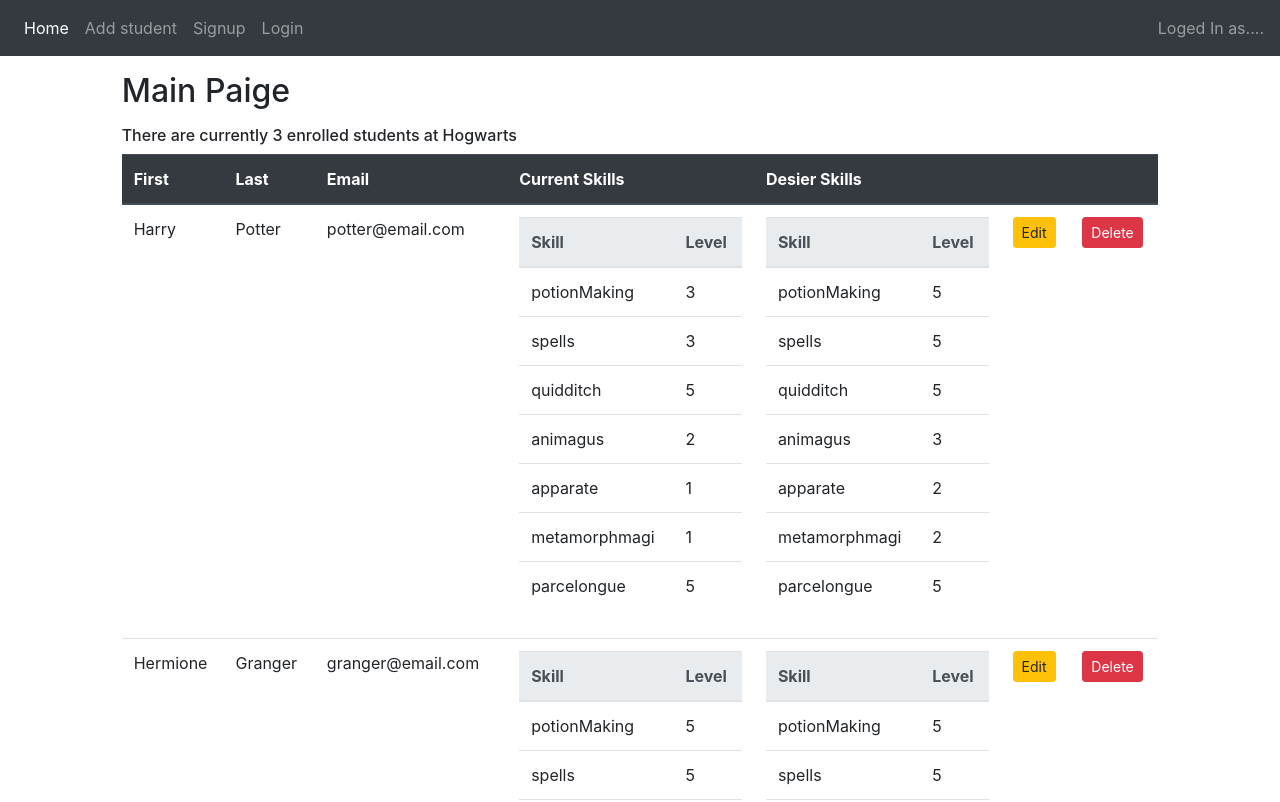
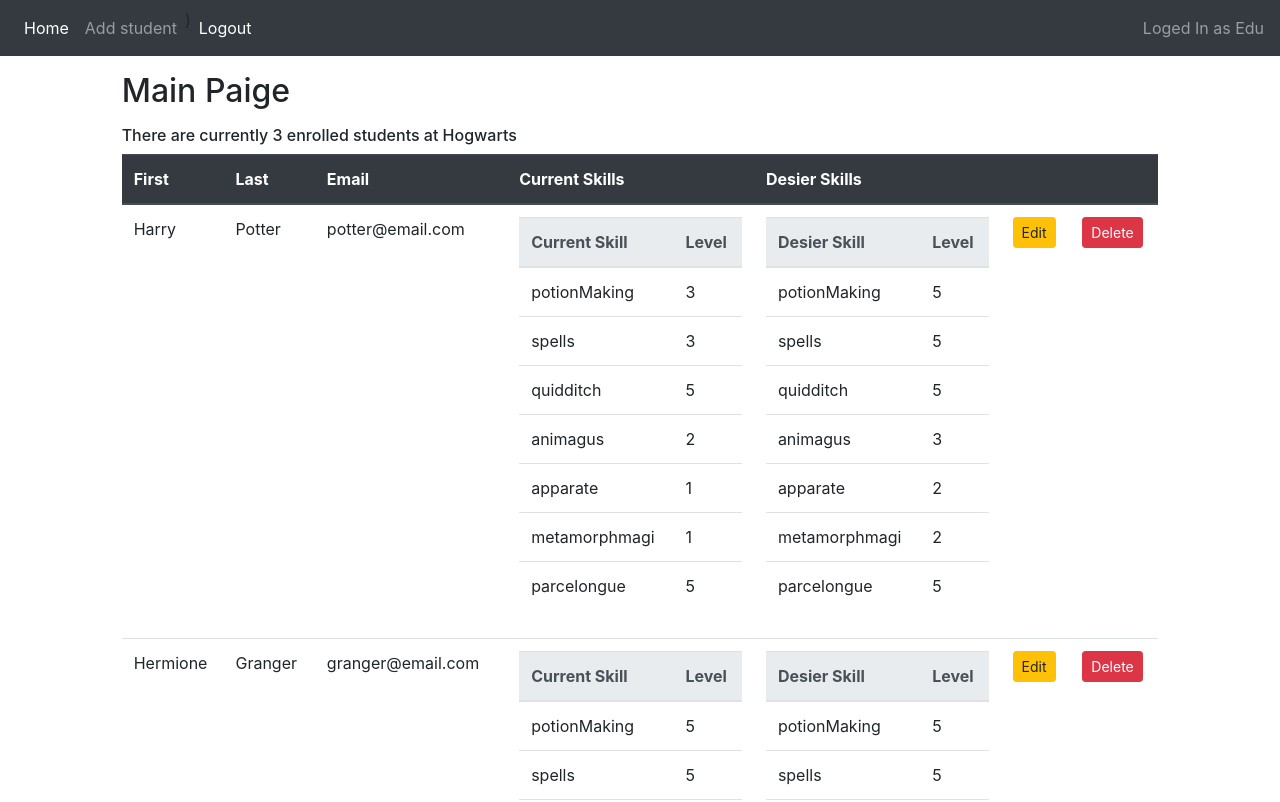
Before and after one commit to israeltechchallenge/hogwarts-react-edumarg, a React (Create React App) app: page /home in a window 1280 px wide. Shown: the top 802 px of the page. Built offline with nearby package versions, Linux system fonts and the light colour scheme.

Commit message:
uplifted state for students and currentadmin

```diff
--- a/src/App.js
+++ b/src/App.js
@@ -1,4 +1,4 @@
-import React from "react";
+import React, { Component } from "react";
 import "bootstrap/dist/css/bootstrap.css";
 import {
   BrowserRouter as Router,
@@ -13,13 +13,124 @@ import SignUp from "./components/adminSignup";
 import Student from "./components/student";
 import NotFound from "./components/notFound";
 
-function App() {
+const mockStudents = [
+  {
+    id: "1a2b3c4e",
+    firstName: "Harry",
+    lastName: "Potter",
+    email: "potter@email.com",
+    currentSkills: {
+      potionMaking: "3",
+      spells: "3",
+      quidditch: "5",
+      animagus: "2",
+      apparate: "1",
+      metamorphmagi: "1",
+      parcelongue: "5",
+    },
+    desierSkills: {
+      potionMaking: "5",
+      spells: "5",
+      quidditch: "5",
+      animagus: "3",
+      apparate: "2",
+      metamorphmagi: "2",
+      parcelongue: "5",
+    },
+  },
+  {
+    id: "5f6g7h8i",
+    firstName: "Hermione",
+    lastName: "Granger",
+    email: "granger@email.com",
+    currentSkills: {
+      potionMaking: "5",
+      spells: "5",
+      quidditch: "1",
+      animagus: "2",
+      apparate: "3",
+      metamorphmagi: "1",
+      parcelongue: "1",
+    },
+    desierSkills: {
+      potionMaking: "5",
+      spells: "5",
+      quidditch: "1",
+      animagus: "4",
+      apparate: "4",
+      metamorphmagi: "5",
+      parcelongue: "1",
+    },
+  },
+  {
+    id: "1a2b5f6g",
+    firstName: "Ron",
+    lastName: "Weasley",
+    email: "rweasley@email.com",
+    currentSkills: {
+      potionMaking: "2",
+      spells: "2",
+      quidditch: "2",
+      animagus: "3",
+      apparate: "3",
+      metamorphmagi: "3",
+      parcelongue: "1",
+    },
+    desierSkills: {
+      potionMaking: "4",
+      spells: "4",
+      quidditch: "5",
+      animagus: "3",
+      apparate: "3",
+      metamorphmagi: "3",
+      parcelongue: "1",
+    },
+  },
+];
+
+const mockAdmins = [
+  {
+    id: "a1b2c3d4",
+    firstName: "Edu",
+    lastName: "Marg",
+    email: "edu@mail.com",
+    password: "12345",
+  },
+];
+
+class App extends Component {
+  state = {
+    students: mockStudents,
+    admins: mockAdmins,
+    currentAdmin: "Edu",
+  };
+
+  handleLogin() {}
+  handleLogOut() {
+    this.setState({ currentAdmin: "" });
+  }
+  handleNewAdmin() {}
+  handleNewStudent() {}
+
+  render() {
     return (
       <React.Fragment>
         <Router>
-        <NavBar />
+          <NavBar
+            currentAdmin={this.state.currentAdmin}
+            handleLogOut={() => this.handleLogOut()}
+          />
           <Switch>
-          <Route path="/home" render={(props) => <MainPage {...props} />} />
+            <Route
+              path="/home"
+              render={(props) => (
+                <MainPage
+                  students={this.state.students}
+                  currentAdmin={this.state.currentAdmin}
+                  {...props}
+                />
+              )}
+            />
             <Route path="/signup" render={(props) => <SignUp {...props} />} />
             <Route path="/login" render={(props) => <LogIn {...props} />} />
             <Route path="/student" render={(props) => <Student {...props} />} />
@@ -31,5 +142,6 @@ function App() {
       </React.Fragment>
     );
   }
+}
 
 export default App;
--- a/src/components/mainPage.jsx
+++ b/src/components/mainPage.jsx
@@ -1,87 +1,17 @@
 import React, { Component } from "react";
 
-const mockStudents = [
-  {
-    id: "1a2b3c4e",
-    firstName: "Harry",
-    lastName: "Potter",
-    email: "potter@email.com",
-    currentSkills: {
-      potionMaking: "3",
-      spells: "3",
-      quidditch: "5",
-      animagus: "2",
-      apparate: "1",
-      metamorphmagi: "1",
-      parcelongue: "5",
-    },
-    desierSkills: {
-      potionMaking: "5",
-      spells: "5",
-      quidditch: "5",
-      animagus: "3",
-      apparate: "2",
-      metamorphmagi: "2",
-      parcelongue: "5",
-    },
-  },
-  {
-    id: "5f6g7h8i",
-    firstName: "Hermione",
-    lastName: "Granger",
-    email: "granger@email.com",
-    currentSkills: {
-      potionMaking: "5",
-      spells: "5",
-      quidditch: "1",
-      animagus: "2",
-      apparate: "3",
-      metamorphmagi: "1",
-      parcelongue: "1",
-    },
-    desierSkills: {
-      potionMaking: "5",
-      spells: "5",
-      quidditch: "1",
-      animagus: "4",
-      apparate: "4",
-      metamorphmagi: "5",
-      parcelongue: "1",
-    },
-  },
-  {
-    id: "1a2b5f6g",
-    firstName: "Ron",
-    lastName: "Weasley",
-    email: "rweasley@email.com",
-    currentSkills: {
-      potionMaking: "2",
-      spells: "2",
-      quidditch: "2",
-      animagus: "3",
-      apparate: "3",
-      metamorphmagi: "3",
-      parcelongue: "1",
-    },
-    desierSkills: {
-      potionMaking: "4",
-      spells: "4",
-      quidditch: "5",
-      animagus: "3",
-      apparate: "3",
-      metamorphmagi: "3",
-      parcelongue: "1",
-    },
-  },
-];
-
 class MainPage extends Component {
-  state = { students: mockStudents };
+  constructor(props) {
+    super(props);
+    this.state = { students: this.props.students };
+  }
   render() {
     const enrolledStudents = this.state.students.length;
     return (
       <React.Fragment>
         <div className="col-md-10 mx-auto">
+          {this.props.currentAdmin && (
+            <React.Fragment>
               <h2 className="my-3">Main Paige</h2>
               <h6>
                 {enrolledStudents
@@ -110,7 +40,7 @@ class MainPage extends Component {
                         <table className="table">
                           <thead className="thead-light">
                             <tr>
-                          <th scope="col">Skill</th>
+                              <th scope="col">Current Skill</th>
                               <th scope="col">Level</th>
                             </tr>
                           </thead>
@@ -130,7 +60,7 @@ class MainPage extends Component {
                         <table className="table">
                           <thead className="thead-light">
                             <tr>
-                          <th scope="col">Skill</th>
+                              <th scope="col">Desier Skill</th>
                               <th scope="col">Level</th>
                             </tr>
                           </thead>
@@ -145,7 +75,10 @@ class MainPage extends Component {
                         </table>
                       </td>
                       <td>
-                    <button type="button" className="btn btn-sm btn-warning">
+                        <button
+                          type="button"
+                          className="btn btn-sm btn-warning"
+                        >
                           Edit
                         </button>
                       </td>
@@ -157,15 +90,16 @@ class MainPage extends Component {
                     </tr>
                   ))}
                 </tbody>
-            {/* <tbody>
-              <tr>
-                <th scope="row">1</th>
-                <td>Mark</td>
-                <td>Otto</td>
-                <td>@mdo</td>
-              </tr>
-            </tbody> */}
               </table>
+            </React.Fragment>
+          )}
+          {!this.props.currentAdmin && (
+            <div className="col d-flex flex-column m-auto justify-content-center align-items-center">
+              <h1>
+                Welcome, please Login or sign up to view and edit students
+              </h1>
+            </div>
+          )}
         </div>
       </React.Fragment>
     );
--- a/src/components/navBar.jsx
+++ b/src/components/navBar.jsx
@@ -2,7 +2,11 @@ import React, { Component } from "react";
 import { NavLink } from "react-router-dom";
 
 class NavBar extends Component {
-  state = {};
+  constructor(props) {
+    super(props);
+    this.state = {};
+  }
+
   render() {
     return (
       <React.Fragment>
@@ -26,15 +30,32 @@ class NavBar extends Component {
               <NavLink className="nav-item nav-link" to="/student">
                 Add student
               </NavLink>
-
-              <NavLink className="nav-item nav-link" to="/signup">
-                Signup
-              </NavLink>
-              <NavLink className="nav-item nav-link" to="/login">
-                Login
-              </NavLink>
+              {!this.props.currentAdmin && (
+                <NavLink className="nav-item nav-link" to="/login">
+                  Login
+                </NavLink>
+              )}
+              {!this.props.currentAdmin && (
+                <NavLink className="nav-item nav-link" to="/signup">
+                  Sign Up
+                </NavLink>
+              )}
+              )
+              {this.props.currentAdmin && (
+                <NavLink
+                  className="nav-item nav-link"
+                  onClick={this.props.handleLogOut}
+                  to="/home"
+                >
+                  Logout
+                </NavLink>
+              )}
             </div>
-            <span className="navbar-text ml-auto">Loged In as....</span>
+            {this.props.currentAdmin && (
+              <span className="navbar-text ml-auto">
+                Loged In as {this.props.currentAdmin}
+              </span>
+            )}
           </div>
         </nav>
       </React.Fragment>
```
Lines whose indentation alone changed are shown as unchanged.
